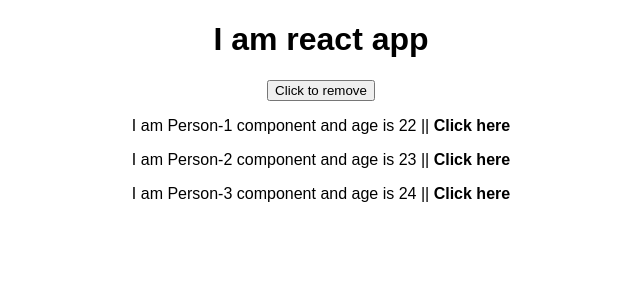
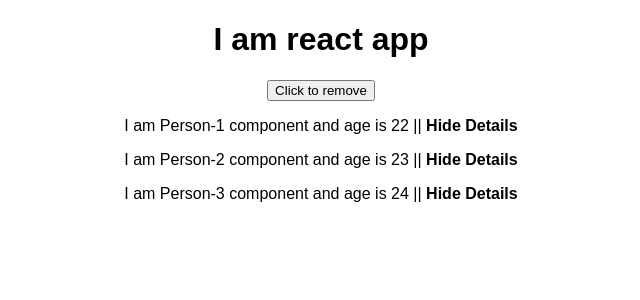
Before and after one commit to rg225/learn-react, a React (Create React App) app: page / in a window 1280 px wide. Shown: the top 300 px of the page, without its empty margins (319-959 px from the left). Built offline with nearby package versions, Linux system fonts and the light colour scheme.

Commit message:
useState() Hook for state Manipultaion - 2 with multiple setStates

```diff
--- a/src/Person/Person.js
+++ b/src/Person/Person.js
@@ -1,25 +1,46 @@
 import React, { useState } from 'react';
 
+let visible = true;
 export default function Person(props) {
+    let person = {
+        name: props.name,
+        age: props.age,
+    };
+    let personNoDetails = {
+        name: '*******',
+        age: '***',
+    }
+
     const [currentState, updateState] = useState({
-        person: {
-            name: props.name,
-            age: props.age,
-        }
+        person: person
     });
 
-    const disappearName = () => {
-        updateState({
-            person: {
-                name: '*******',
-                age: '***',
-            }
-        })
+    const [visiblityState, updateVisiblityState] = useState({
+        visiblity: 'Hide Details'
+    });
+
+    const changeVisiblity = () => {
+        if(visible){
+            updateState({
+                person: personNoDetails
+            })
+            updateVisiblityState({
+                visiblity: 'Show Details'
+            })
+        } else {
+            updateState({
+                person: person
+            })
+            updateVisiblityState({
+                visiblity: 'Hide Details'
+            })
+        }
+        visible = !(visible);
     }
 
     return (
         <div>
-            <p>I am {currentState.person.name} component and age is {currentState.person.age} || <b onClick={disappearName}>Click here</b></p>
+            <p>I am {currentState.person.name} component and age is {currentState.person.age} || <b onClick={changeVisiblity}>{visiblityState.visiblity}</b></p>
         </div>
     )
 }
```
